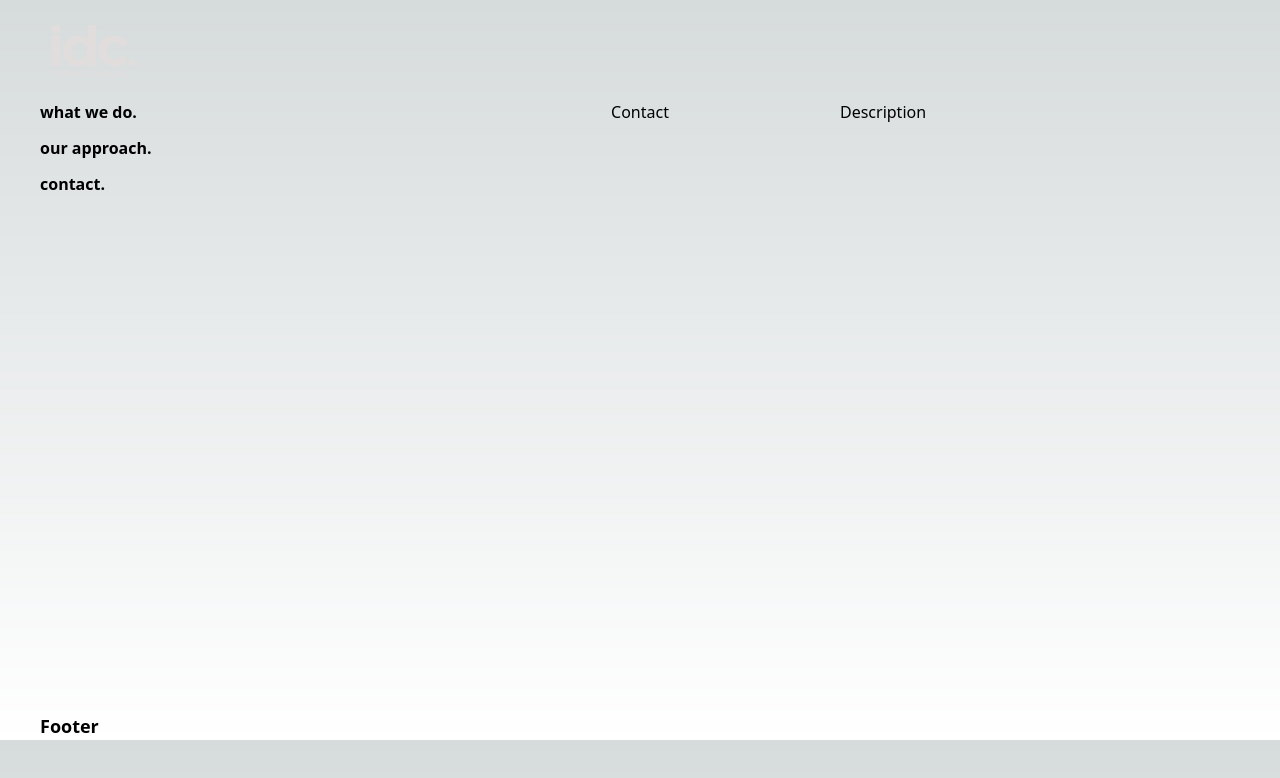
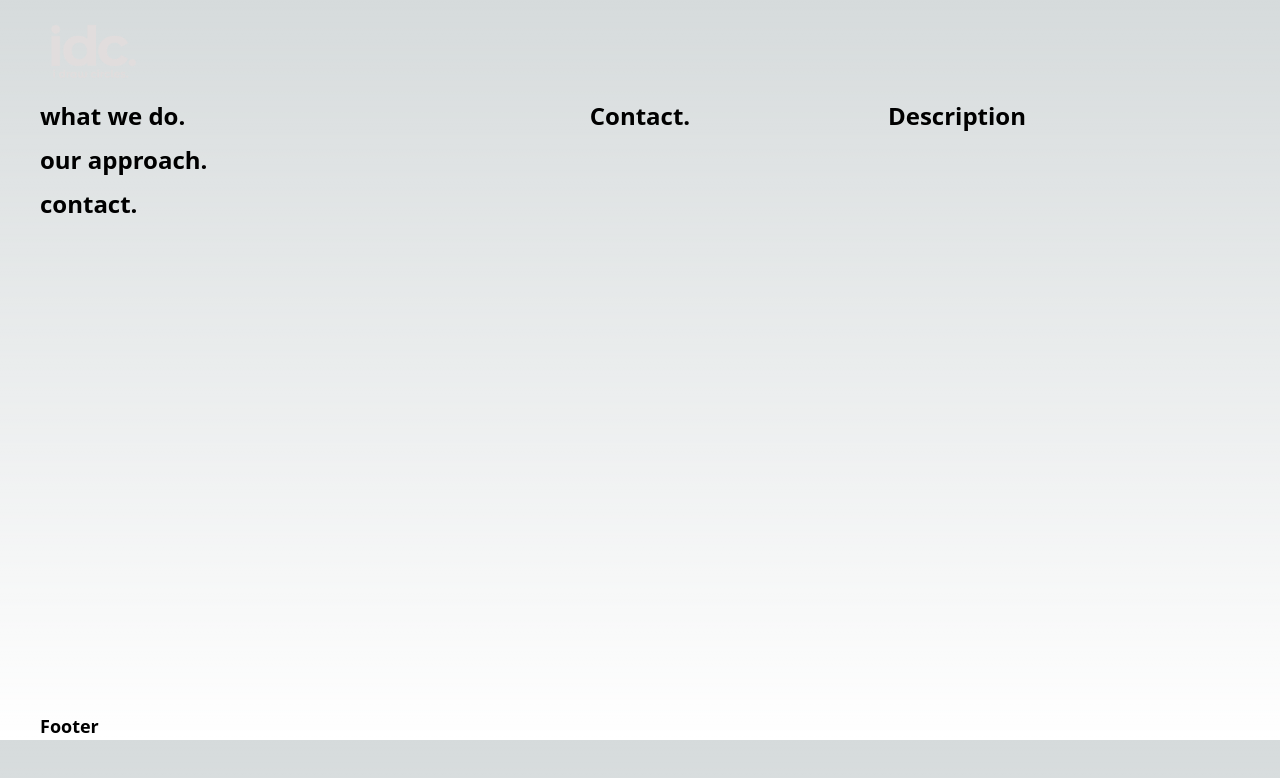
Before and after one commit to beaumontyun/idc, a Next.js app: page /contact in a window 1280 px wide. Shown: the top 778 px of the page. Built offline with nearby package versions, Linux system fonts and the light colour scheme.

Commit message:
Adjusted UI elements and added new assets

```diff
--- a/src/components/layout.js
+++ b/src/components/layout.js
@@ -8,7 +8,7 @@ const Layout = ({ children }) => {
             <Header />
             <div className="grid grid-cols-3">
                 <div className="flex h-full flex-col justify-between">
-                    <div className="flex flex-col gap-3 font-bold">
+                    <div className="flex flex-col gap-3 font-bold text-2xl">
                         <Link href="/">what we do.</Link>
                         <Link href="/approach">our approach.</Link>
                         <Link href="/contact">contact.</Link>
--- a/src/pages/approach.js
+++ b/src/pages/approach.js
@@ -1,10 +1,19 @@
+import Image from "next/image";
+import { Suspense } from "react";
+import Logo from "../../public/approach.svg"
+import Loading from "@/components/loading";
+
 const Approach = () => {
     return (
         <div className="grid grid-cols-2">
-            <section className="mx-auto">Approach</section>
-            <section>
-                <p>we like to take our time</p>
-                <p>It is important in taking time to know you, understand your story and do thorough research in order to build the project you want from the ground up or on top of what you already have.
+            <section className="mx-auto">
+                <Suspense fallback={<Loading />}>
+                    <Image src={Logo} className="rounded-lg" />
+                </Suspense>
+            </section>
+            <section className="flex flex-col gap-3 px-12">
+                <p className="font-bold text-2xl">we like to take our time.</p>
+                <p className="text-xl">It is important in taking time to know you, understand your story and do thorough research in order to build the project you want from the ground up or on top of what you already have.
                     <br />
                     A successful project is built from a relatable story. and within that, an incredible moment. That moment is what we help find to propel your project forward.
                     <br/>
--- a/src/pages/contact.js
+++ b/src/pages/contact.js
@@ -1,8 +1,8 @@
 const Contact = () => {
     return (
-        <div className="grid grid-cols-2">
-            <section className="m-auto">Contact</section>
-            <section>Description</section>
+        <div className="grid grid-cols-2 font-bold text-2xl">
+            <section className="m-auto">Contact.</section>
+            <section className="px-12">Description</section>
         </div>
     );
 }
--- a/src/pages/index.js
+++ b/src/pages/index.js
@@ -17,13 +17,13 @@ export default function Home() {
       <div className='grid grid-cols-2'>
         <section className='m-auto w-fit'>
           <Suspense fallback={<Loading />}>
-            <video loop autoPlay muted playsInline>
+            <video loop autoPlay muted playsInline className='rounded-lg w-[386px] h-[687]'>
               <source src='https://ryanidc.s3.ap-southeast-1.amazonaws.com/idc.mp4' type='video/mp4' />
               Your browser does not support the video tag.
             </video>
           </Suspense>
         </section>
-        <section>Description</section>
+        <section className='px-12'></section>
       </div>
     </>
   )
```
Also changed, not shown: 1 other file (tests, documents, lock files or other folders).
